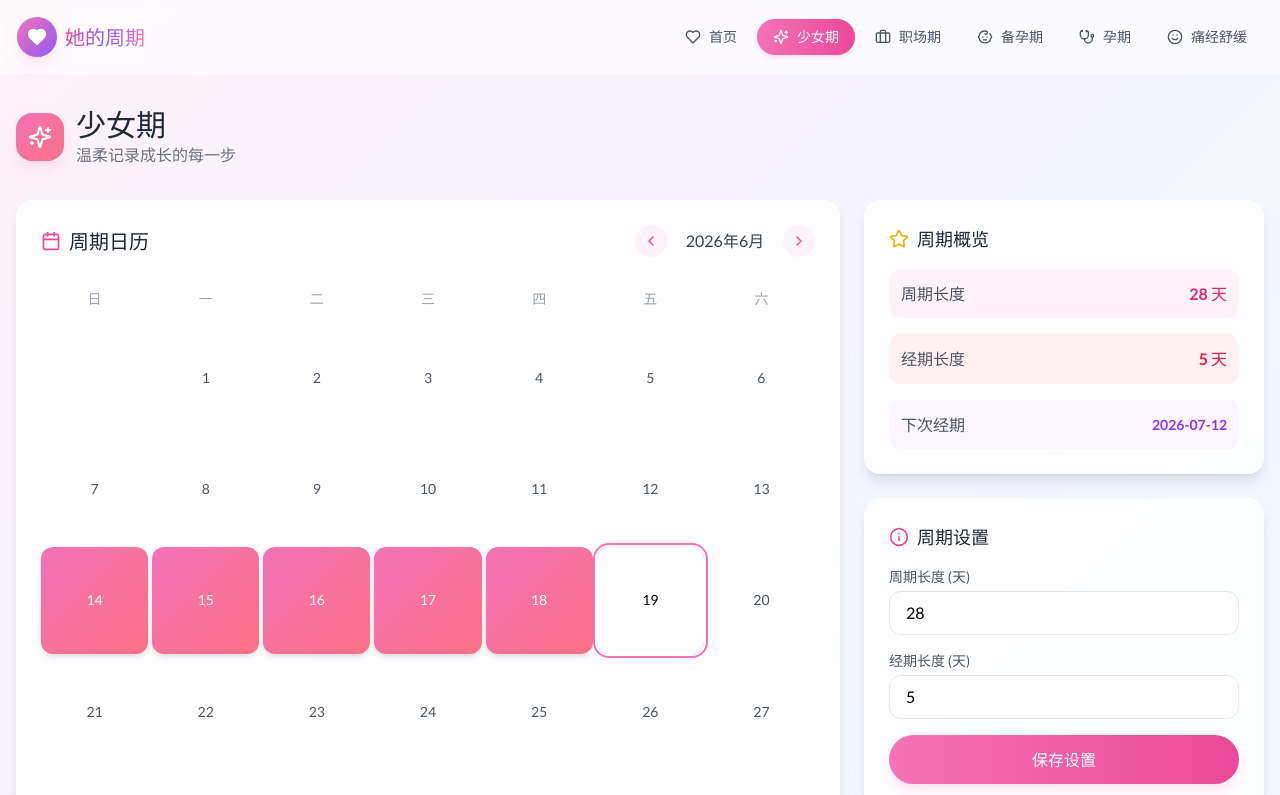
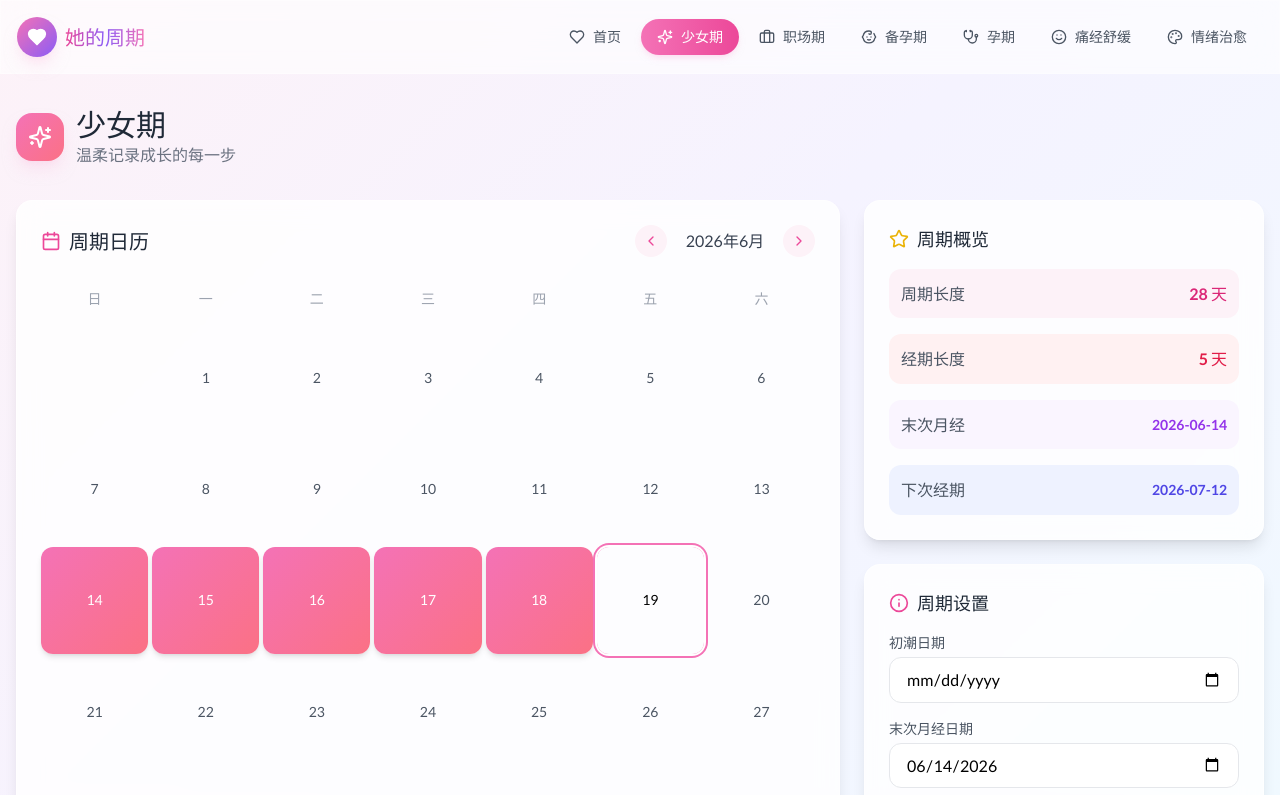
Before and after one commit to nineteen1026-pixel/lyt-22, a React (Vite) app: page /teen in a window 1280 px wide. Shown: the top 795 px of the page. Built offline with nearby package versions, Linux system fonts and the light colour scheme.

Commit message:
.3981746827702544:f02e14ae6992ff342b65241001765dc1_6a34d08e00646dedd7aa9723.6a34d74500646dedd7aa9874.6a34d7455d7bee4bc3cb2f26:Trae CN.T(2026/6/19 13:44:37)

```diff
--- a/src/components/Layout.tsx
+++ b/src/components/Layout.tsx
@@ -1,5 +1,5 @@
 import { NavLink, Link } from 'react-router-dom';
-import { Heart, Sparkles, Briefcase, Baby, Stethoscope, Smile } from 'lucide-react';
+import { Heart, Sparkles, Briefcase, Baby, Stethoscope, Smile, Palette } from 'lucide-react';
 import { cn } from '@/lib/utils';
 
 const navItems = [
@@ -9,6 +9,7 @@ const navItems = [
   { to: '/pregnancy-prep', label: '备孕期', icon: Baby },
   { to: '/pregnancy', label: '孕期', icon: Stethoscope },
   { to: '/relief', label: '痛经舒缓', icon: Smile },
+  { to: '/mood', label: '情绪治愈', icon: Palette },
 ];
 
 export default function Layout({ children }: { children: React.ReactNode }) {
--- a/src/pages/Teen.tsx
+++ b/src/pages/Teen.tsx
@@ -56,6 +56,8 @@ export default function TeenPage() {
   const [selectedMood, setSelectedMood] = useState('平静');
   const [cycleLength, setCycleLength] = useState(cycleData.cycleLength);
   const [periodLength, setPeriodLength] = useState(cycleData.periodLength);
+  const [firstPeriodDate, setFirstPeriodDate] = useState(cycleData.firstPeriodDate);
+  const [lastPeriodDate, setLastPeriodDate] = useState(cycleData.lastPeriodDate);
 
   const nextPeriod = getNextPeriodDate();
 
@@ -122,6 +124,8 @@ export default function TeenPage() {
     setCycleData({
       cycleLength,
       periodLength,
+      firstPeriodDate,
+      lastPeriodDate,
     });
   };
 
@@ -246,9 +250,19 @@ export default function TeenPage() {
                 <span className="text-gray-600">经期长度</span>
                 <span className="font-bold text-rose-600">{cycleData.periodLength} 天</span>
               </div>
+              {cycleData.firstPeriodDate && (
+                <div className="flex items-center justify-between p-3 bg-amber-50 rounded-xl">
+                  <span className="text-gray-600">初潮日期</span>
+                  <span className="font-bold text-amber-600 text-sm">{cycleData.firstPeriodDate}</span>
+                </div>
+              )}
               <div className="flex items-center justify-between p-3 bg-purple-50 rounded-xl">
+                <span className="text-gray-600">末次月经</span>
+                <span className="font-bold text-purple-600 text-sm">{cycleData.lastPeriodDate}</span>
+              </div>
+              <div className="flex items-center justify-between p-3 bg-indigo-50 rounded-xl">
                 <span className="text-gray-600">下次经期</span>
-                <span className="font-bold text-purple-600 text-sm">{nextPeriod}</span>
+                <span className="font-bold text-indigo-600 text-sm">{nextPeriod}</span>
               </div>
             </div>
           </div>
@@ -259,6 +273,24 @@ export default function TeenPage() {
               周期设置
             </h2>
             <div className="space-y-4">
+              <div>
+                <label className="text-sm text-gray-600 mb-1 block">初潮日期</label>
+                <input
+                  type="date"
+                  value={firstPeriodDate}
+                  onChange={(e) => setFirstPeriodDate(e.target.value)}
+                  className="w-full px-4 py-2 rounded-xl border border-gray-200 focus:border-pink-400 focus:ring-2 focus:ring-pink-100 outline-none transition-all"
+                />
+              </div>
+              <div>
+                <label className="text-sm text-gray-600 mb-1 block">末次月经日期</label>
+                <input
+                  type="date"
+                  value={lastPeriodDate}
+                  onChange={(e) => setLastPeriodDate(e.target.value)}
+                  className="w-full px-4 py-2 rounded-xl border border-gray-200 focus:border-pink-400 focus:ring-2 focus:ring-pink-100 outline-none transition-all"
+                />
+              </div>
               <div>
                 <label className="text-sm text-gray-600 mb-1 block">周期长度 (天)</label>
                 <input
--- a/src/store/useAppStore.ts
+++ b/src/store/useAppStore.ts
@@ -19,6 +19,7 @@ const generateId = () => Math.random().toString(36).substr(2, 9);
 const initialCycleData: CycleData = {
   cycleLength: 28,
   periodLength: 5,
+  firstPeriodDate: '',
   lastPeriodDate: lastPeriod.toISOString().split('T')[0],
   records: [
     {
--- a/src/types/index.ts
+++ b/src/types/index.ts
@@ -10,6 +10,7 @@ export interface PeriodRecord {
 export interface CycleData {
   cycleLength: number;
   periodLength: number;
+  firstPeriodDate: string;
   lastPeriodDate: string;
   records: PeriodRecord[];
 }
```
